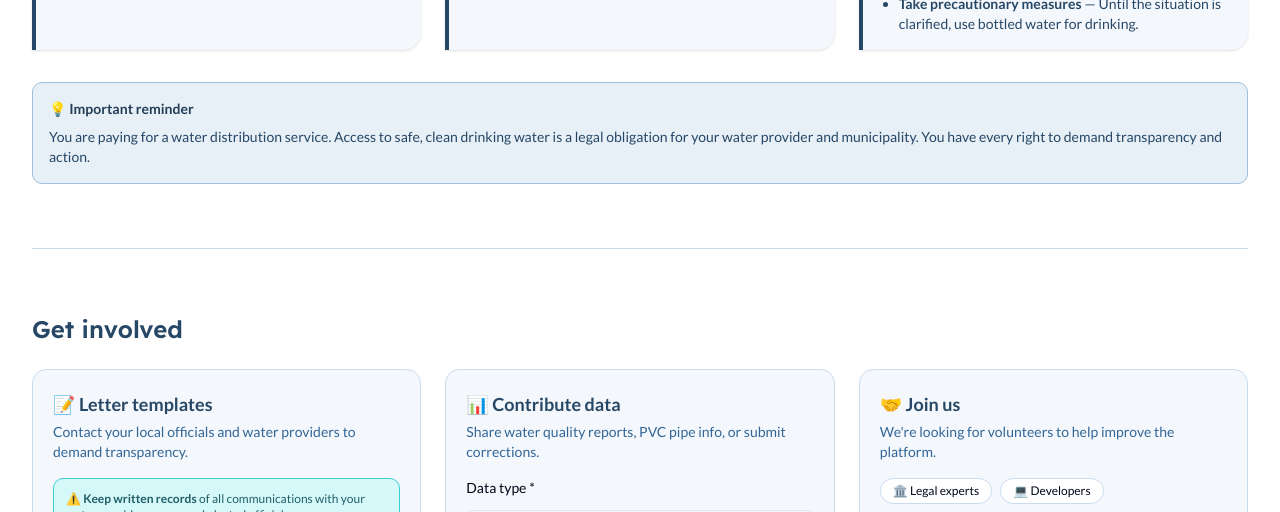
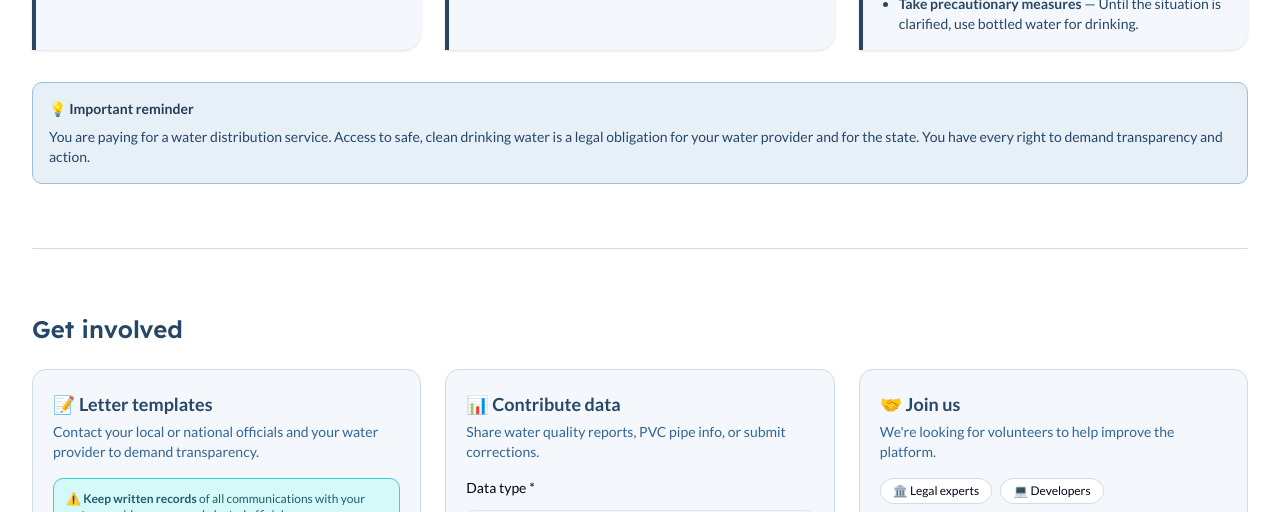
Before and after one commit to dataforgoodfr/14_VCMWaterWatch, a Next.js app in the folder webapp/: page /en/act in a window 1280 px wide. Shown: the part 1160-1672 px from the top of the page. Built offline with nearby package versions, Linux system fonts and the light colour scheme.

Commit message:
content: update important reminder and letter templates subtitle

```diff
--- a/webapp/app/[locale]/act/components/ActionGuide.tsx
+++ b/webapp/app/[locale]/act/components/ActionGuide.tsx
@@ -14,7 +14,7 @@ export default function ActionGuide() {
 				<h4 className='text-navy-900 text-sm font-semibold'>💡 Important reminder</h4>
 				<p className='text-navy-800 mt-2 text-sm'>
 					You are paying for a water distribution service. Access to safe, clean drinking water is a legal obligation
-					for your water provider and municipality. You have every right to demand transparency and action.
+					for your water provider and for the state. You have every right to demand transparency and action.
 				</p>
 			</div>
 		</div>
--- a/webapp/app/[locale]/act/components/GetInvolvedSection.tsx
+++ b/webapp/app/[locale]/act/components/GetInvolvedSection.tsx
@@ -78,7 +78,7 @@ export default function GetInvolvedSection({ templates }: GetInvolvedSectionProp
 				<div className='border-navy-200 bg-navy-50 rounded-xl border p-5'>
 					<h3 className='text-navy-800 mb-1 text-lg font-semibold'>📝 Letter templates</h3>
 					<p className='text-navy-600 mb-4 text-sm'>
-						Contact your local officials and water providers to demand transparency.
+						Contact your local or national officials and your water provider to demand transparency.
 					</p>
 					<div className='space-y-3'>
 						{templates.map((tpl, i) => (
```
